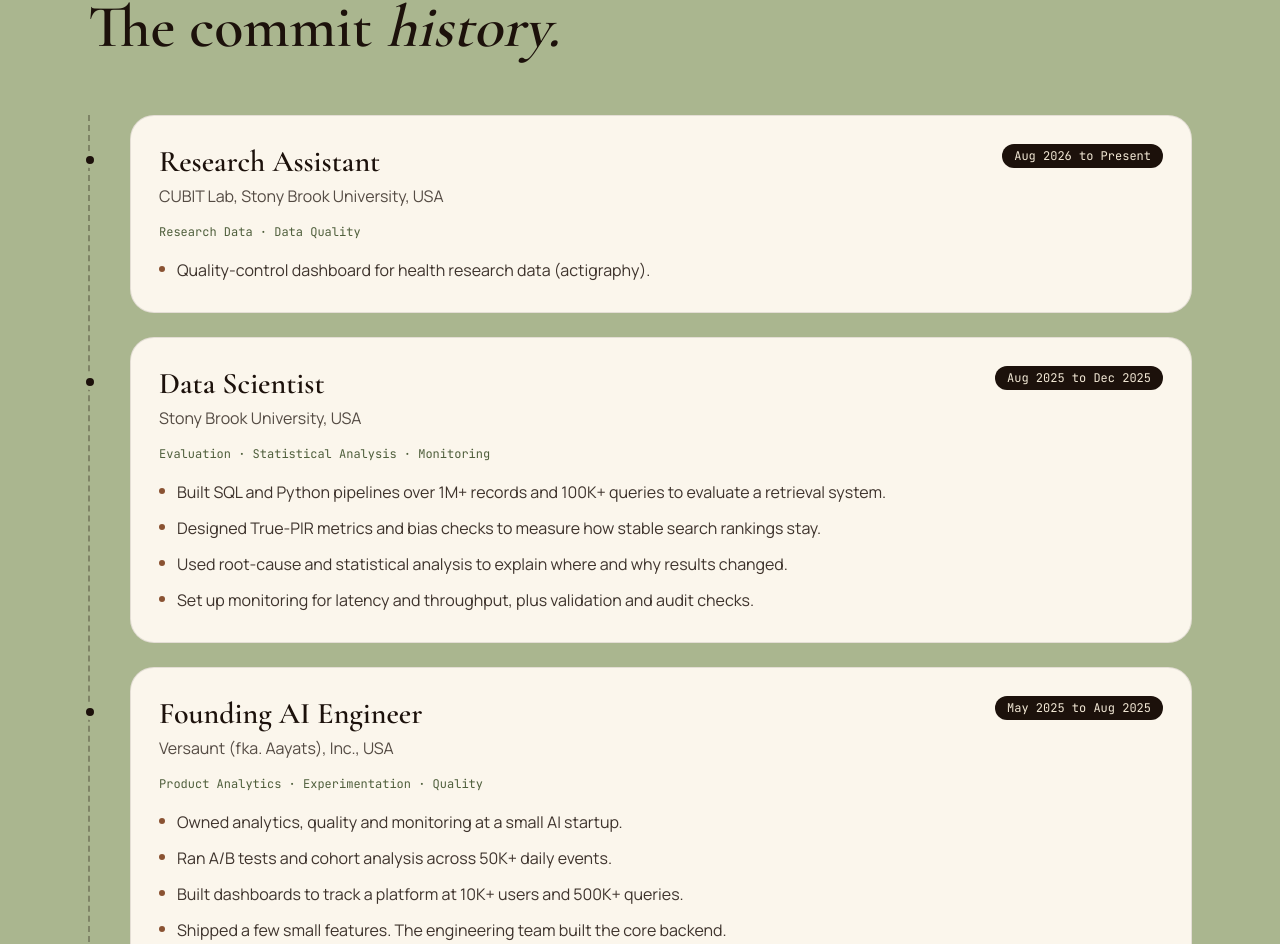
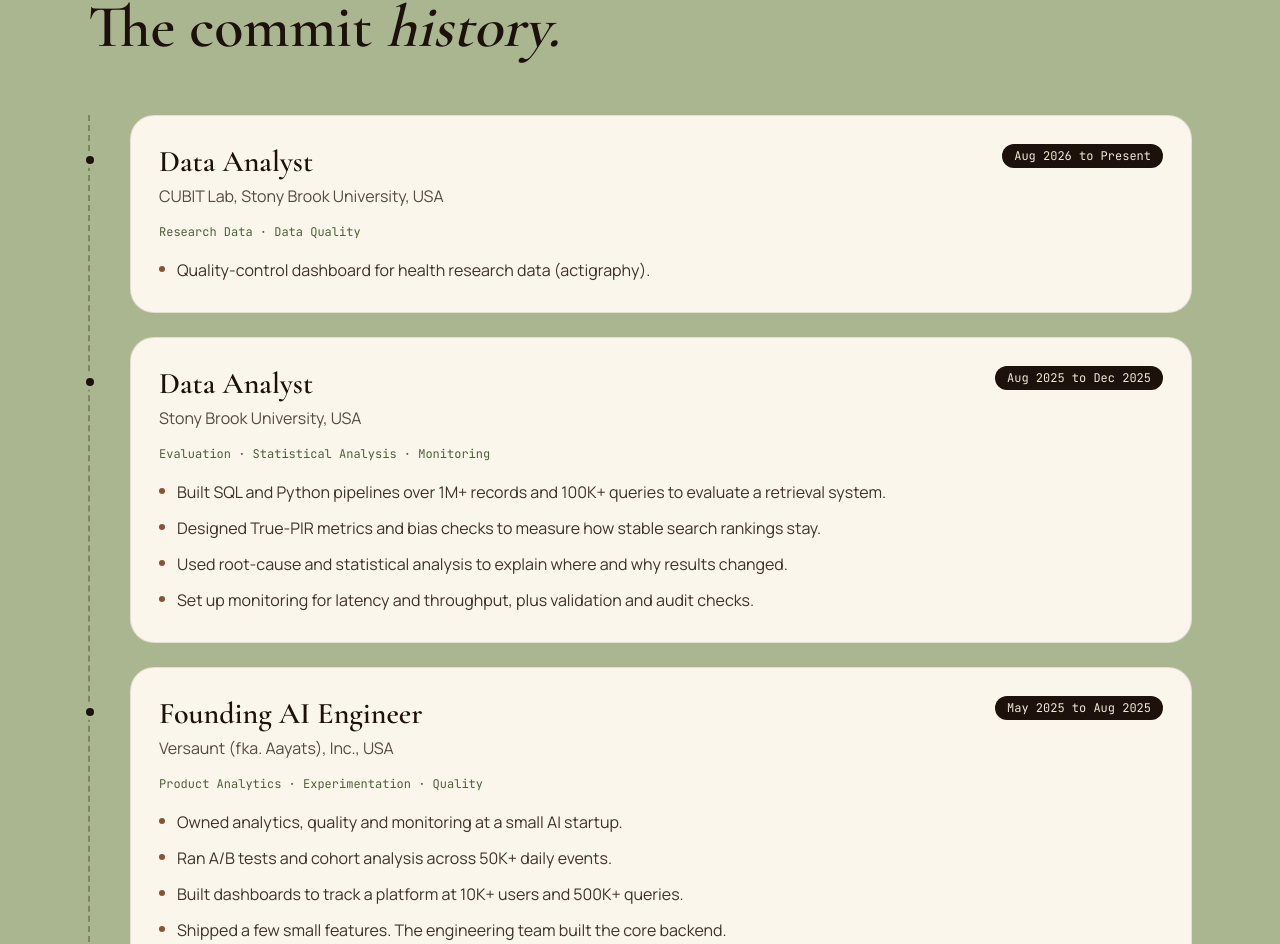
Before and after one commit to kashishlalwani13/Kashish-Portfolio, a Next.js app in the folder frontend/: page / in a window 1280 px wide. Shown: the part 1476-2420 px from the top of the page. Built offline with nearby package versions, Linux system fonts and the light colour scheme.

Commit message:
Change job roles from Data Scientist to Data Analyst

```diff
--- a/frontend/app/page.tsx
+++ b/frontend/app/page.tsx
@@ -31,9 +31,9 @@
 ];
 
 const experiences = [
-  { role: "Research Assistant", company: "CUBIT Lab, Stony Brook University", location: "USA", period: "Aug 2026 to Present", type: "Research Data · Data Quality",
+  { role: "Data Analyst", company: "CUBIT Lab, Stony Brook University", location: "USA", period: "Aug 2026 to Present", type: "Research Data · Data Quality",
     bullets: ["Quality-control dashboard for health research data (actigraphy)."] },
-  { role: "Data Scientist", company: "Stony Brook University", location: "USA", period: "Aug 2025 to Dec 2025", type: "Evaluation · Statistical Analysis · Monitoring",
+  { role: "Data Analyst", company: "Stony Brook University", location: "USA", period: "Aug 2025 to Dec 2025", type: "Evaluation · Statistical Analysis · Monitoring",
     bullets: [
       "Built SQL and Python pipelines over 1M+ records and 100K+ queries to evaluate a retrieval system.",
       "Designed True-PIR metrics and bias checks to measure how stable search rankings stay.",
```
